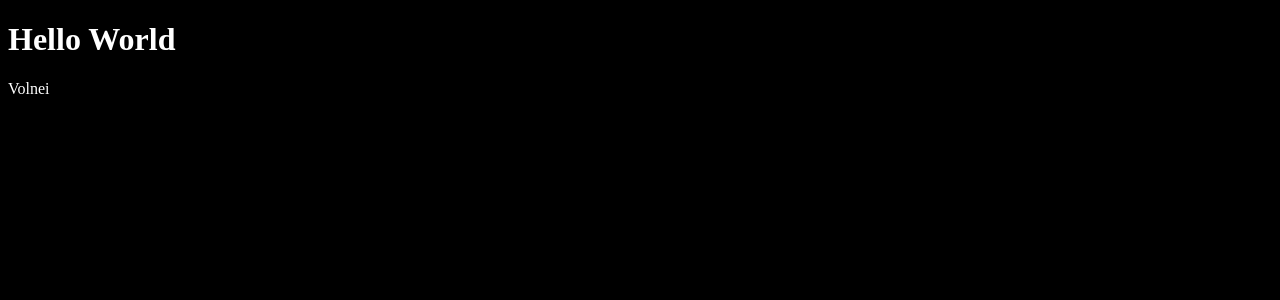
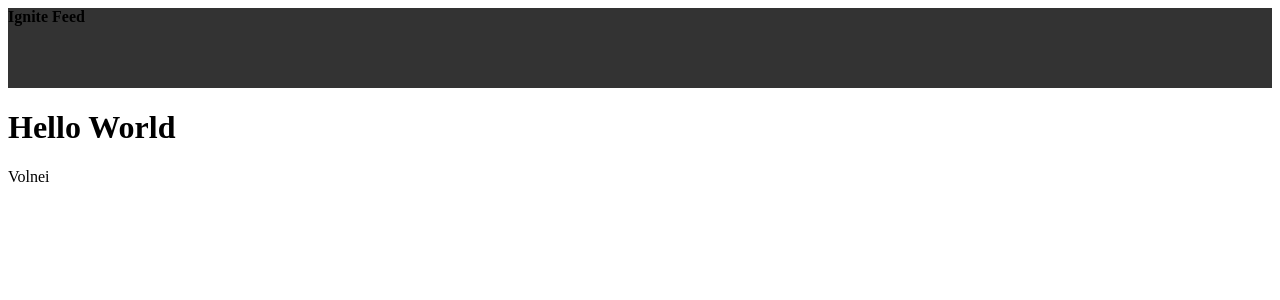
Before and after one commit to volneineves/ignite-react-02-module-01, a React (Vite) app: page / in a window 1280 px wide. Shown: the top 300 px of the page. Built offline with nearby package versions, Linux system fonts and the light colour scheme; the HTML template or start-up script is replaced by a standard one.

Commit message:
Implementinf css module

```diff
--- a/src/App.tsx
+++ b/src/App.tsx
@@ -1,9 +1,10 @@
 import { Post } from "./Post";
-import "./styles.css";
+import { Header } from "./components/Header";
 
 export default function App() {
   return (
     <>
+      <Header/>
       <h1>Hello World</h1>
       <Post author="Volnei" />
     </>
--- /dev/null
+++ b/src/components/Header.module.css
@@ -0,0 +1,4 @@
+.header {
+  background: #333;
+  height: 80px;
+}
--- /dev/null
+++ b/src/components/Header.tsx
@@ -0,0 +1,10 @@
+import styles from './Header.module.css';
+
+export function Header() {
+
+  return (
+    <header className={styles.header}>
+      <strong className={styles.header}>Ignite Feed</strong>
+    </header>
+  );
+}
```
